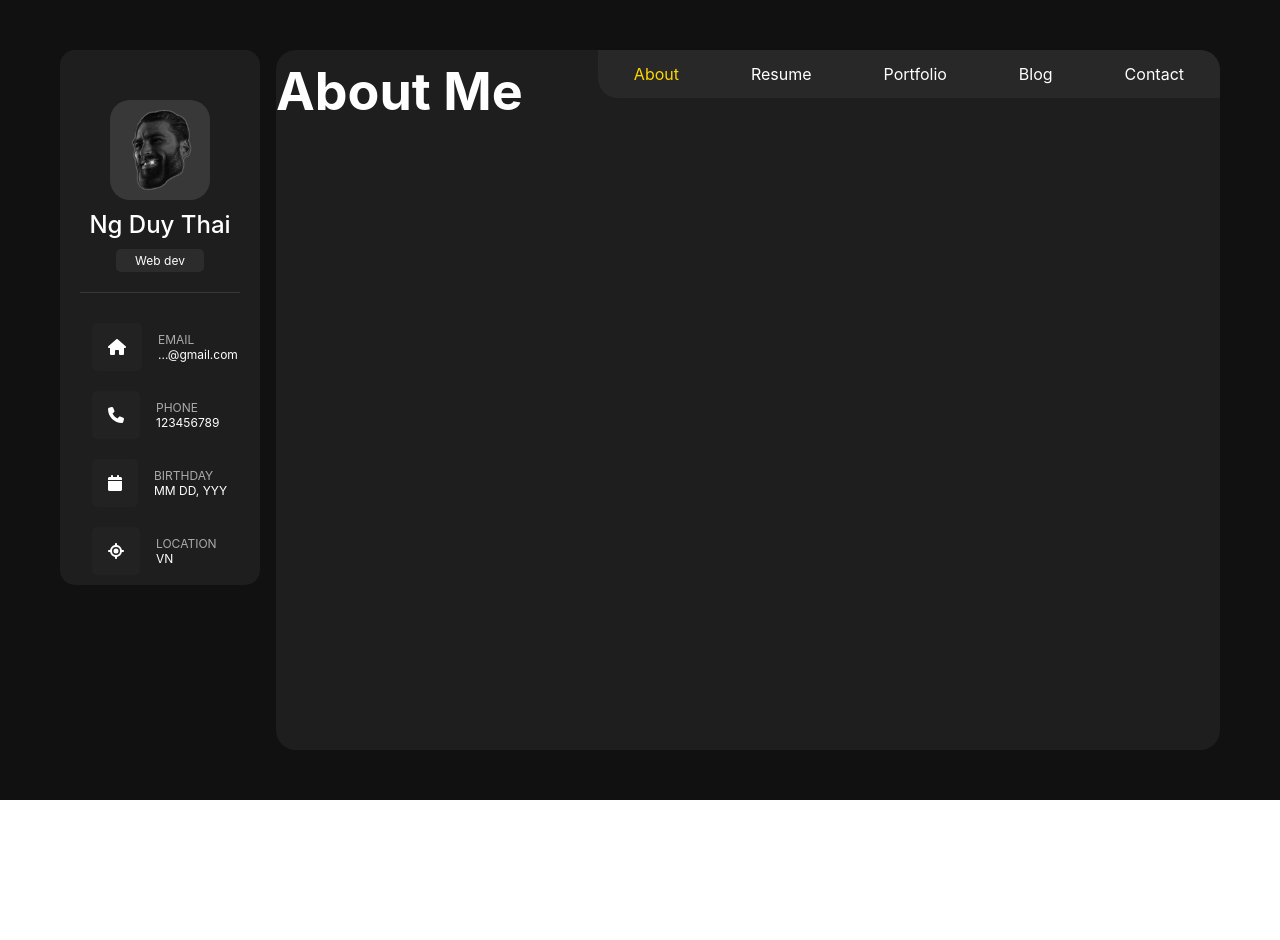
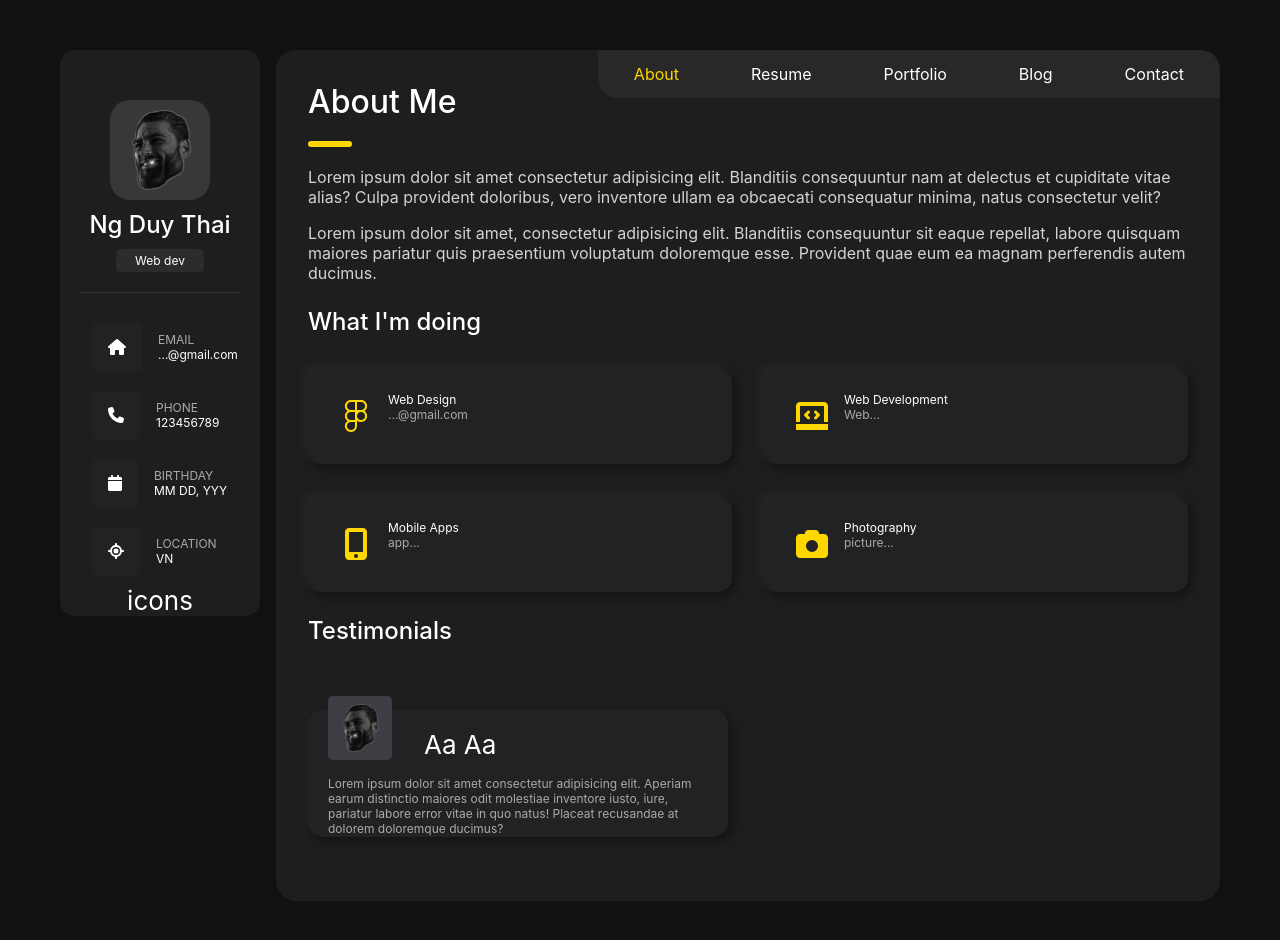
Before and after one commit to duythaidev/portfolio-design-react, a React (Create React App) app: page / in a window 1280 px wide. Shown: the top 940 px of the page. Before the commit the page ends 800 px from the top, so only its background shows below. Built offline with nearby package versions, Linux system fonts and the light colour scheme.

Commit message:
add about me

```diff
--- a/package.json
+++ b/package.json
@@ -4,6 +4,8 @@
   "private": true,
   "dependencies": {
     "@fortawesome/fontawesome-svg-core": "^6.6.0",
+    "@fortawesome/free-brands-svg-icons": "^6.6.0",
+    "@fortawesome/free-regular-svg-icons": "^6.6.0",
     "@fortawesome/free-solid-svg-icons": "^6.6.0",
     "@fortawesome/react-fontawesome": "^0.2.2",
     "@testing-library/jest-dom": "^5.17.0",
--- a/src/component/About/About.js
+++ b/src/component/About/About.js
@@ -1,13 +1,62 @@
 import React from 'react'
 import '../../styles/About/About.scss'
+import AboutCard from './AboutCard'
+import Testimonials from './Testimonials'
+class About extends React.Component {
+    state = {
+        doingText: [
+            {
+                id: 1,
+                iconName: 'fa-brands fa-figma',
+                title: 'Web Design',
+                text: '...@gmail.com'
+            },
+            {
+                id: 2,
+                iconName: 'fa-solid fa-laptop-code',
+                title: 'Web development',
+                text: 'Web...'
+            },
+            {
+                id: 3,
+                iconName: 'fa-solid fa-mobile-screen-button',
+                title: 'Mobile Apps',
+                text: 'app...'
+            },
+            {
+                id: 4,
+                iconName: 'fa-solid fa-camera',
+                title: 'Photography',
+                text: 'picture...'
+            }
+        ]
+    }
+    render() {
+        const { doingText } = this.state
 
-class About extends React.Component {
-    render() {
         return (
             <div className="about-container">
-                <h1>
+                <h1 className='about-title'>
                     About Me
                 </h1>
+                <div className="br-line"></div>
+                <p className='about-text'>Lorem ipsum dolor sit amet consectetur adipisicing elit. Blanditiis consequuntur nam at delectus et cupiditate vitae alias? Culpa provident doloribus, vero inventore ullam ea obcaecati consequatur minima, natus consectetur velit?</p>
+                <p className="about-text">Lorem ipsum dolor sit amet, consectetur adipisicing elit. Blanditiis consequuntur sit eaque repellat, labore quisquam maiores pariatur quis praesentium voluptatum doloremque esse. Provident quae eum ea magnam perferendis autem ducimus.   </p>
+                <h2>What I'm doing</h2>
+
+                {doingText && doingText.length > 0 &&
+                    <div className="about-card-container">
+                        {doingText.map((e, i) => {
+                            return (
+                                <AboutCard key={e.id} iconName={e.iconName} title={e.title} text={e.text}></AboutCard>
+                            )
+                        })}
+                    </div>
+                }
+                <h2>
+                    Testimonials
+                </h2>
+                <Testimonials></Testimonials>
             </div>
         )
     }
--- /dev/null
+++ b/src/component/About/AboutCard.js
@@ -0,0 +1,30 @@
+import React from 'react'
+import '../../styles/About/AboutCard.scss'
+
+import { FontAwesomeIcon } from "@fortawesome/react-fontawesome";
+import { library } from "@fortawesome/fontawesome-svg-core";
+import { faCamera, faMobileScreenButton, faLaptopCode } from "@fortawesome/free-solid-svg-icons";
+import { faFigma } from '@fortawesome/free-brands-svg-icons';
+library.add(faFigma, faCamera, faMobileScreenButton, faLaptopCode);
+
+class AboutCard extends React.Component {
+  render() {
+    const { iconName, title, text } = this.props
+    return (
+
+      <div className="about-card flex">
+        <div className="about-card-content">
+          <div className="icon-container flex">
+            <FontAwesomeIcon icon={iconName} />
+          </div>
+          <div className="about-card-text">
+            <p className='title'>{title}</p>
+            <p className='text'>{text}</p>
+          </div>
+        </div>
+      </div>
+
+    )
+  }
+}
+export default AboutCard
--- /dev/null
+++ b/src/component/About/Testimonials.js
@@ -0,0 +1,30 @@
+import React from 'react'
+import '../../styles/About/Testimonials.scss'
+import chad from '../../assets/Gigachad-Transparent.png'
+class Testimonials extends React.Component {
+    render() {
+        const { iconName, title, text } = this.props
+        return (
+            <div className='testimonials-container'>
+                <div className="testimonials-content">
+                    <div className="testimonials-title">
+                        <div className="icon-container flex">
+                            {/* <FontAwesomeIcon icon={iconName} /> */}
+                            <img src={chad} alt="chadface" />
+                        </div>
+                        <p className='title'>{title}aa aa</p>
+                    </div>
+                    <div className="testimonials-text">
+                        <p className='text'>{text}
+                        Lorem ipsum dolor sit amet consectetur adipisicing elit. Aperiam earum distinctio maiores odit molestiae inventore iusto, iure, pariatur labore error vitae in quo natus! Placeat recusandae at dolorem doloremque ducimus?
+
+                        </p>
+                    </div>
+                </div>
+                {/* </div> */}
+
+            </div>
+        )
+    }
+}
+export default Testimonials
--- a/src/component/Main/Main.js
+++ b/src/component/Main/Main.js
@@ -10,15 +10,15 @@ import Profile from '../Profile/Profile'
 //     Link
 // } from "react-router-dom";
 import { BrowserRouter as Router, Route, Routes } from 'react-router-dom';
+class Main extends React.Component {
 
-class Main extends React.Component {
     render() {
         return (
             <main className='main-container'>
                 <Router>
                     <NavBar></NavBar>
                     <Routes>
-                        <Route path="/" exact element={<About />} />
+                        <Route path="/" element={<About />} />
                     </Routes>
                 </Router>
             </main>
--- a/src/component/Main/NavBar.js
+++ b/src/component/Main/NavBar.js
@@ -10,19 +10,19 @@ class NavBar extends React.Component {
             <div className="navBar">
                 <ul>
                     <li>
-                        <NavLink to="/" exact activeClassName="selected">About</NavLink>
+                        <NavLink to="/" exact='true' activeclassname="active">About</NavLink>
                     </li>
                     <li>
-                        <NavLink to="/Resume" exact activeClassName="selected">Resume</NavLink>
+                        <NavLink to="/Resume" exact='true' activeclassname="active">Resume</NavLink>
                     </li>
                     <li>
-                        <NavLink to="/Portfolio" exact activeClassName="selected">Portfolio</NavLink>
+                        <NavLink to="/Portfolio" exact='true' activeclassname="active">Portfolio</NavLink>
                     </li>
                     <li>
-                        <NavLink to="/Blog" exact activeClassName="selected">Blog</NavLink>
+                        <NavLink to="/Blog" exact='true' activeclassname="active">Blog</NavLink>
                     </li>
                     <li>
-                        <NavLink to="/Contact" exact activeClassName="selected">Contact</NavLink>
+                        <NavLink to="/Contact" exact='true' activeclassname="active">Contact</NavLink>
                     </li>
 
 
--- a/src/component/Profile/Profile.js
+++ b/src/component/Profile/Profile.js
@@ -48,8 +48,7 @@ class Profile extends React.Component {
                 <div className="job">
                     <p>Web dev</p>
                 </div>
-                <div className="br-line">
-                </div>
+                <div className="br-line"></div>
                 {contact && contact.length > 0 &&
                     contact.map((e, i) => {
                         return (
@@ -57,7 +56,7 @@ class Profile extends React.Component {
                         )
                     })
                 }
-                <div className="icons"></div>
+                <div className="icons">icons</div>
             </aside>
         )
     }
--- a/src/styles/About/About.scss
+++ b/src/styles/About/About.scss
@@ -1,3 +1,32 @@
+$gr:#383838;
+
 .about-container{
-    padding-top: 10px;
+    padding: 2rem;
+
+    .about-title{
+        font-size: 2rem;
+        font-weight: 500;
+    }
+    .br-line{
+        width: 5%;
+        border: 3px solid #ffd700;
+        margin: 20px 0;
+        border-radius: 20px;
+    }
+    .about-text{
+        color: #d3d3d3;
+        font-size: 1rem;
+        margin-bottom: 1rem;
+    }
+    h2{
+        margin-top: 1.5rem;
+        font-size: 1.5rem;
+        font-weight: 500;
+        margin-bottom: 2rem;
+    }
+    .about-card-container {
+        display           : flex;
+        flex-wrap         : wrap;
+        gap               : 2rem;
+    }
 }
--- /dev/null
+++ b/src/styles/About/AboutCard.scss
@@ -0,0 +1,43 @@
+.about-card {
+    flex            : 1 1 calc(50% - 20px);
+    background-color: #222224;
+    box-shadow      : 4px 4px 8px rgba(9, 9, 9, 0.5), -4px -4px 8px rgba(63, 63, 63, 0.3);
+    align-items     : center;
+    border-radius   : 15px;
+    height          : 6rem;
+
+    .about-card-content {
+        display: flex;
+        .icon-container {
+            padding         : 1.5rem 1rem;
+            margin-left     : 2rem;
+            margin-right    : 1rem;
+            align-items     : center;
+            justify-content : center;
+            height          : 30px;
+            background-color: #222;
+            border-radius   : 5px;
+            overflow        : hidden;
+            width           : 2rem;
+
+            svg {
+                font-size: 2rem;
+                color    : gold;
+            }
+
+        }
+
+        .about-card-text {
+            font-size : .75rem;
+            text-align: left;
+
+            .title {
+                text-transform: capitalize;
+            }
+
+            .text {
+                color: #aaa;
+            }
+        }
+    }
+}
--- /dev/null
+++ b/src/styles/About/Testimonials.scss
@@ -0,0 +1,58 @@
+
+.testimonials-container {
+    height          : 12rem;
+    display: flex;
+    row-gap: 2rem;
+    overflow-x: scroll  ; /* Enable horizontal scrolling */
+    overflow-y: hidden; /* Hide vertical scrolling */
+    .testimonials-content {
+        background-color: #222224;
+        box-shadow      :
+        // -4px -4px 8px rgba(63, 63, 63, 0.3),
+        4px 4px 8px rgba(9, 9, 9, 0.5);
+        border-radius   : 15px;
+        height: 8rem;
+        padding:0 20px;
+        position: relative;
+        margin-top: 2rem;
+        width: calc(50% - 20px);
+        .testimonials-title {
+            display: flex;
+            align-items: flex-end;
+            margin-top: 20px;
+            .icon-container {
+                position: absolute;
+                padding         : .5rem;
+                margin-right    : 1rem;
+                align-items     : center;
+                justify-content : center;
+                height          : 4rem;
+                background-color: #3E3D43;
+                border-radius   : 5px;
+                overflow        : hidden;
+                width           : 4rem;
+                img{
+                    // width: 200px;
+                }
+                svg {
+                    font-size: 2rem;
+                    color    : gold;
+                }
+
+            }
+            .title {
+                margin-left: 6rem;
+                text-transform: capitalize;
+            }
+        }
+
+        .testimonials-text {
+            font-size : .75rem;
+            text-align: left;
+            .text {
+                margin-top: 1rem;
+                color: #aaa;
+            }
+        }
+    }
+}
--- a/src/styles/Main/NavBar.scss
+++ b/src/styles/Main/NavBar.scss
@@ -26,12 +26,12 @@
         padding: 14px 16px;
         text-decoration: none;
       }
-
+      .active {
+        color: #ffd700;
+      }
       li *:hover:not(.active) {
         background-color: #1e1e1e;
       }
 
-      .active {
-        color: #ffd700;
-      }
+
 }
--- a/src/views/App.scss
+++ b/src/views/App.scss
@@ -5,7 +5,7 @@
     margin    : 0;
     padding   : 0;
     box-sizing: border-box;
-
+  }
   a {
     text-decoration: none;
     color          : inherit;
@@ -14,7 +14,6 @@
   img {
     max-width: 100%;
     height   : auto;
-    }
   }
 }
 
```
Also changed, not shown: 1 other file (tests, documents, lock files or other folders). Lines whose indentation alone changed are shown as unchanged.
